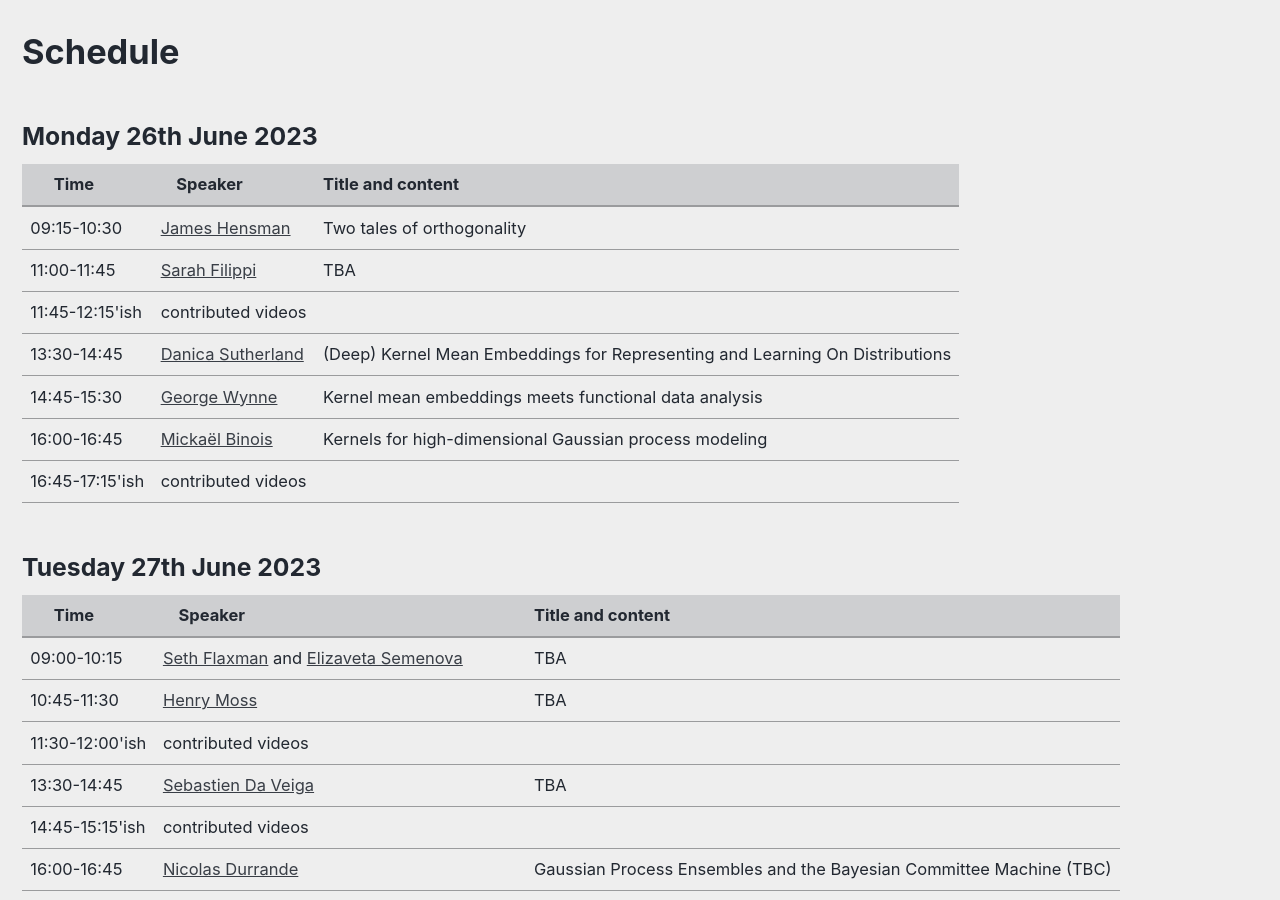
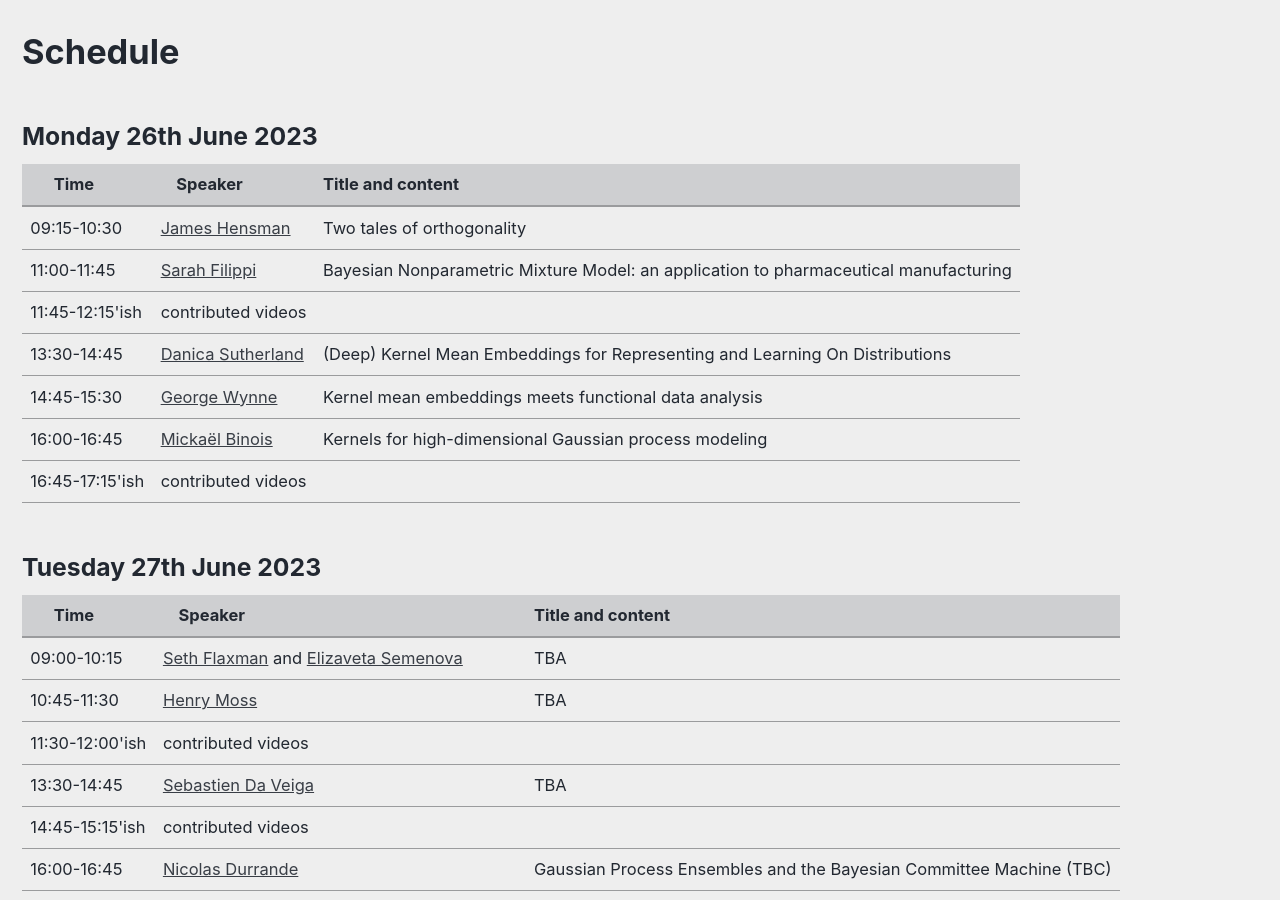
Before and after one commit to LIKE23-Bern/LIKE23-Bern.github.io, a Jekyll site: the page built from _pages/program.md, in a window 1280 px wide and 900 px high, scrolled down 483 px. Built offline with Jekyll 4.4.1, drawn with Linux system fonts in a browser that asks for light colours; cached includes are drawn as plain includes.

Commit message:
Update program.md

```diff
--- a/_pages/program.md
+++ b/_pages/program.md
@@ -46,7 +46,7 @@ header:
 		    <a href="https://www.imperial.ac.uk/people/s.filippi" target="_blank">Sarah Filippi</a>
 		</td>
 		<td>
-		   TBA
+		   Bayesian Nonparametric Mixture Model: an application to pharmaceutical manufacturing
 	    </td>
 	</tr>
     <tr>
```
